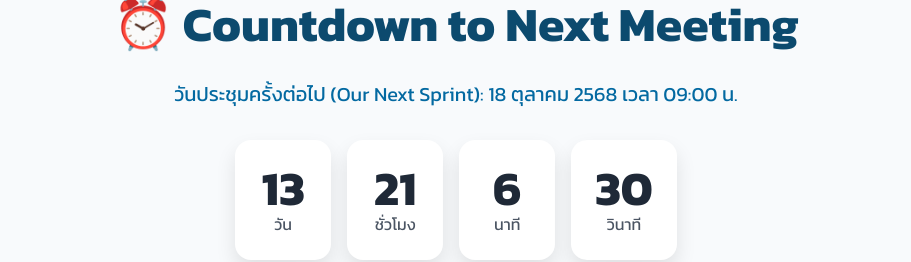
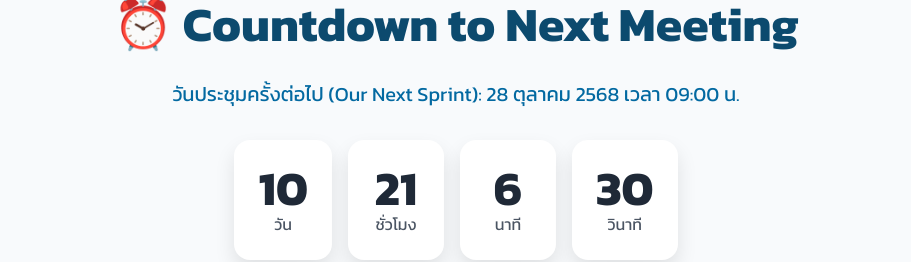
Before and after one commit to arpaket/nsl_proposal, a plain HTML site: page index.html in a window 1280 px wide. Shown: the top 262 px of the page, without its empty margins (184-1095 px from the left). Drawn offline with nearby package versions, Linux system fonts and the light colour scheme.

Commit message:
Update index.html

```diff
--- a/index.html
+++ b/index.html
@@ -35,7 +35,7 @@
   <!-- Countdown Section -->
   <section class="text-center mb-16">
     <h1 class="text-4xl md:text-5xl font-bold mb-8 text-sky-900">⏰ Countdown to Next Meeting</h1>
-    <p class="text-lg md:text-xl mb-8 text-sky-700">วันประชุมครั้งต่อไป (Our Next Sprint): 18 ตุลาคม 2568 เวลา 09:00 น.</p>
+    <p class="text-lg md:text-xl mb-8 text-sky-700">วันประชุมครั้งต่อไป (Our Next Sprint): 28 ตุลาคม 2568 เวลา 09:00 น.</p>
 
     <div id="countdown" class="flex flex-wrap justify-center items-center gap-4 text-center">
       <div class="time-box">
@@ -97,7 +97,7 @@
 
   <!-- Countdown Script -->
   <script>
-    const targetDate = new Date('2025-10-31T09:00:00+07:00').getTime();
+    const targetDate = new Date('2025-10-28T09:00:00+07:00').getTime();
     const countdown = setInterval(() => {
       const now = new Date().getTime();
       const distance = targetDate - now;
```
